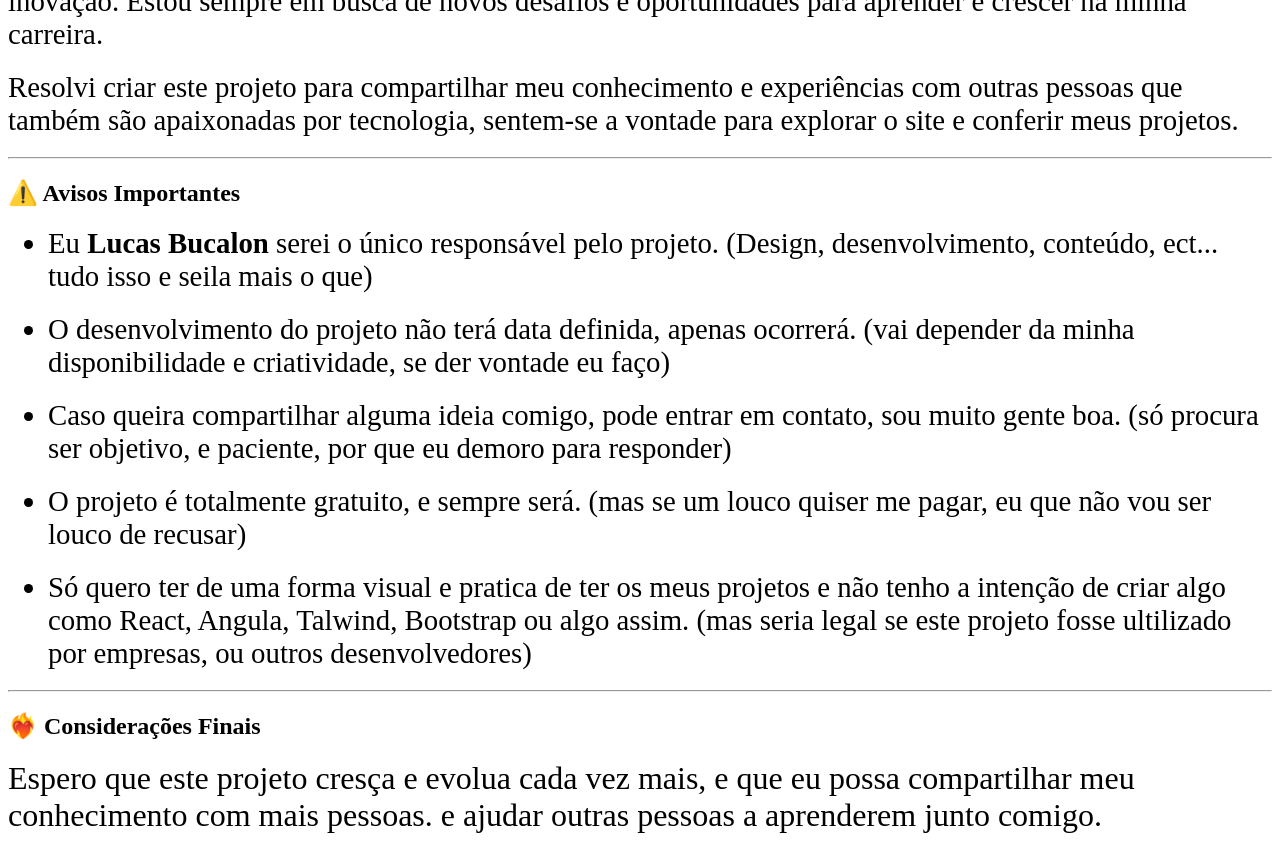
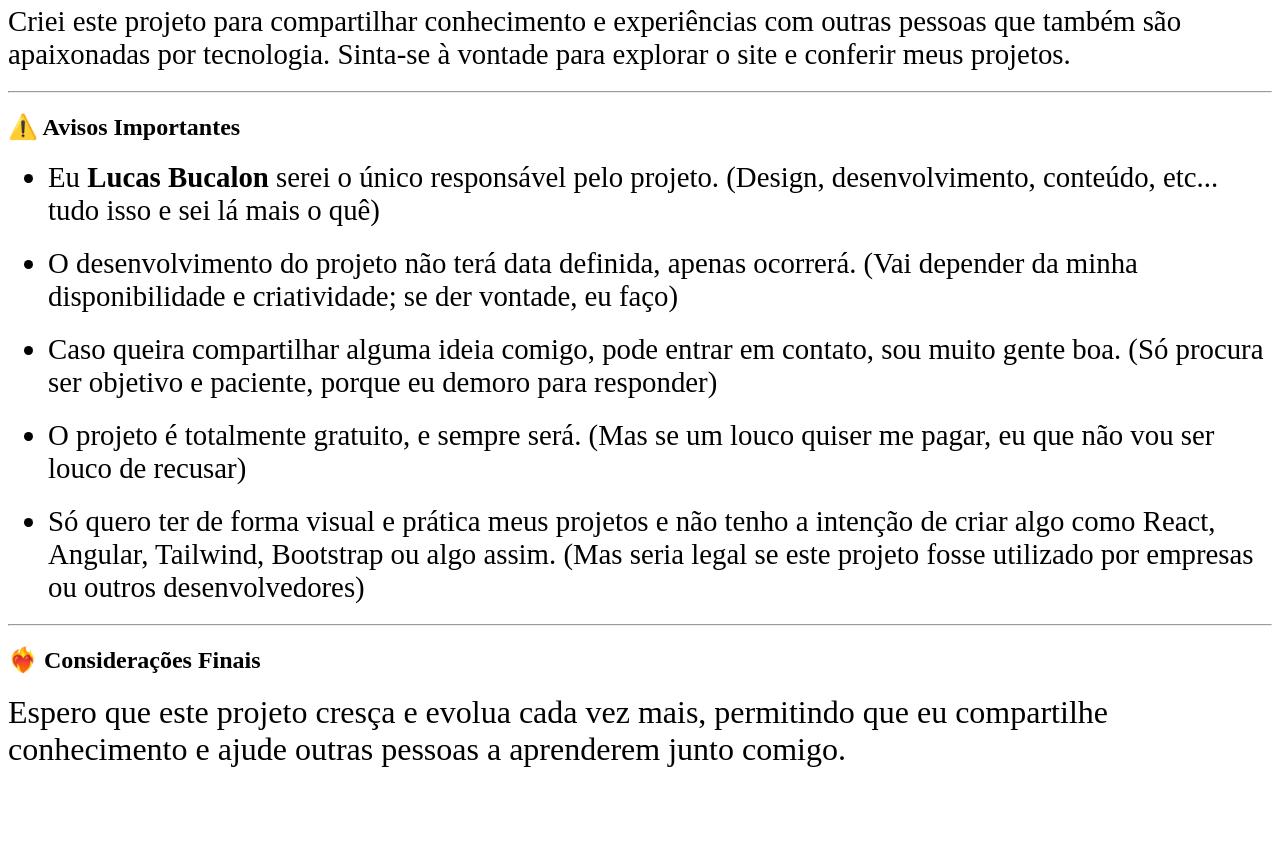
Before and after one commit to lucasbucalon/Minha_Biblioteca, a plain HTML site: page pages/About/about.html in a window 1280 px wide. Shown: the part 268-1122 px from the top of the page. After the commit the page ends 1056 px from the top, so only its background shows below. Drawn offline with Linux system fonts and the light colour scheme; files that its build step writes are made by us from their sources.

Commit message:
corrigindo textos

```diff
--- a/pages/About/about.html
+++ b/pages/About/about.html
@@ -8,23 +8,21 @@
     <header class="header_about">
       <h2>👋 Bem-vindo à Minha Biblioteca</h2>
       <p>
-        A <strong>Minha Biblioteca</strong> é um projeto pessoal que foi criado
-        para guardar minhas ideias, projetos, anotações, animações, componentes,
-        ect...Tudo o que eu for criando, desenvolvendo e aprendendo, vou guardar
-        aqui, com o intuito de reultilizar em projetos futuros, ou apenas para
-        ter um lugar onde eu possa consultar essas informações.
+        A <strong>Minha Biblioteca</strong> é um projeto pessoal criado para
+        armazenar minhas ideias, projetos, anotações, animações, componentes
+        etc. Tudo o que eu desenvolver e aprender será registrado aqui, com o
+        objetivo de reutilizar em projetos futuros ou apenas ter um espaço para
+        consulta.
       </p>
       <p>
         O projeto é desenvolvido por mim, <strong>Lucas Bucalon</strong>, um
         desenvolvedor web apaixonado por tecnologia e inovação. Estou sempre em
-        busca de novos desafios e oportunidades para aprender e crescer na minha
-        carreira.
+        busca de novos desafios e oportunidades para crescer profissionalmente.
       </p>
       <p>
-        Resolvi criar este projeto para compartilhar meu conhecimento e
-        experiências com outras pessoas que também são apaixonadas por
-        tecnologia, sentem-se a vontade para explorar o site e conferir meus
-        projetos.
+        Criei este projeto para compartilhar conhecimento e experiências com
+        outras pessoas que também são apaixonadas por tecnologia. Sinta-se à
+        vontade para explorar o site e conferir meus projetos.
       </p>
     </header>
 
@@ -34,41 +32,37 @@
   <h2>⚠️ Avisos Importantes</h2>
   <ul>
     <li>
-          Eu <strong>Lucas Bucalon</strong> serei o único responsável pelo
-          projeto. (Design, desenvolvimento, conteúdo, ect... tudo isso e seila
-          mais o que)
+      Eu <strong>Lucas Bucalon</strong> serei o único responsável pelo projeto.
+      (Design, desenvolvimento, conteúdo, etc... tudo isso e sei lá mais o quê)
     </li>
     <li>
       O desenvolvimento do projeto não terá data definida, apenas ocorrerá.
-          (vai depender da minha disponibilidade e criatividade, se der vontade
-          eu faço)
+      (Vai depender da minha disponibilidade e criatividade; se der vontade, eu faço)
     </li>
     <li>
-          Caso queira compartilhar alguma ideia comigo, pode entrar em contato,
-          sou muito gente boa. (só procura ser objetivo, e paciente, por que eu
-          demoro para responder)
+      Caso queira compartilhar alguma ideia comigo, pode entrar em contato, sou muito gente boa.
+      (Só procura ser objetivo e paciente, porque eu demoro para responder)
     </li>
     <li>
-          O projeto é totalmente gratuito, e sempre será. (mas se um louco
-          quiser me pagar, eu que não vou ser louco de recusar)
+      O projeto é totalmente gratuito, e sempre será.
+      (Mas se um louco quiser me pagar, eu que não vou ser louco de recusar)
     </li>
     <li>
-          Só quero ter de uma forma visual e pratica de ter os meus projetos e
-          não tenho a intenção de criar algo como React, Angula, Talwind,
-          Bootstrap ou algo assim. (mas seria legal se este projeto fosse
-          ultilizado por empresas, ou outros desenvolvedores)
+      Só quero ter de forma visual e prática meus projetos e não tenho a intenção de criar algo como React, Angular, Tailwind, Bootstrap ou algo assim.
+      (Mas seria legal se este projeto fosse utilizado por empresas ou outros desenvolvedores)
     </li>
   </ul>
 </section>
+
 
     <hr />
 
     <section class="contdown_about">
       <h2>❤️‍🔥 Considerações Finais</h2>
       <p>
-        Espero que este projeto cresça e evolua cada vez mais, e que eu possa
-        compartilhar meu conhecimento com mais pessoas. e ajudar outras pessoas
-        a aprenderem junto comigo.
+        Espero que este projeto cresça e evolua cada vez mais, permitindo que eu
+        compartilhe conhecimento e ajude outras pessoas a aprenderem junto
+        comigo.
       </p>
     </section>
   </body>
```
Also changed, not shown: index.html (+2 -2 lines), README.md. Lines whose indentation alone changed are shown as unchanged.
